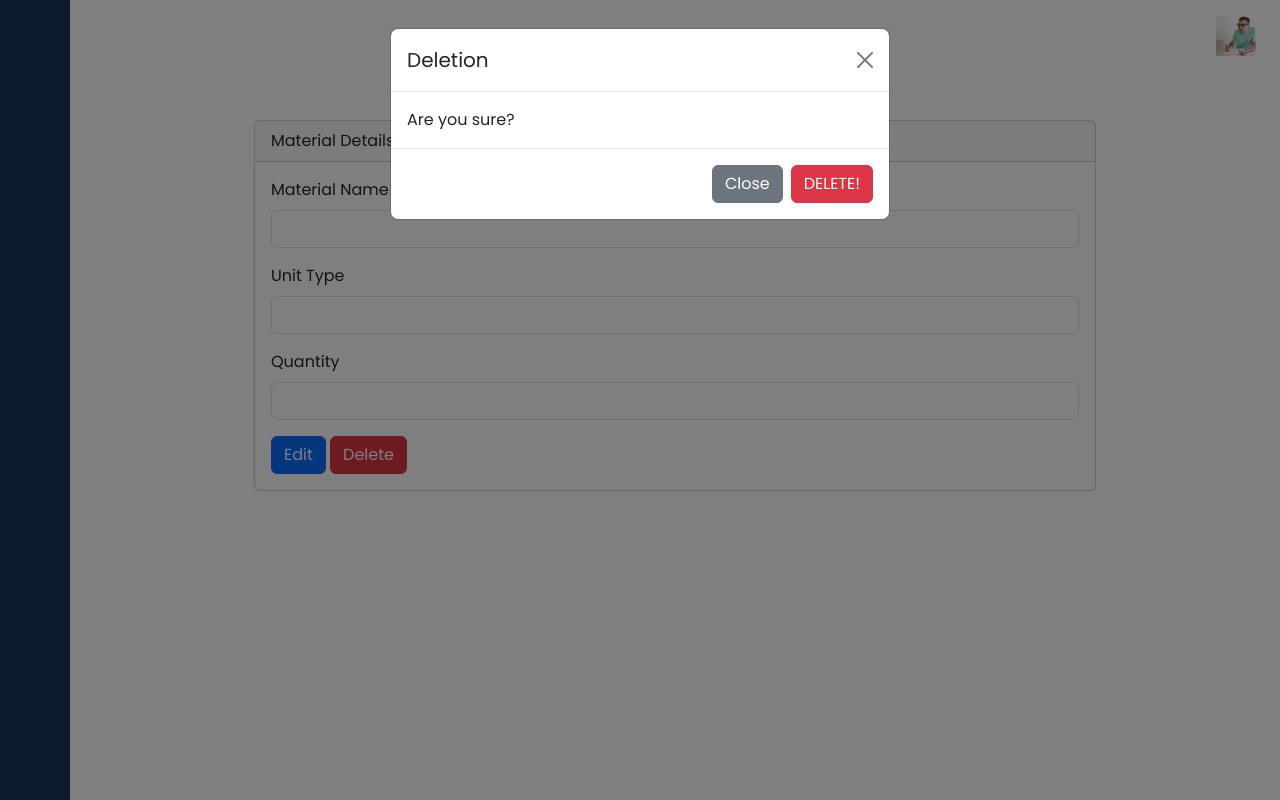
After one commit to TeslaC00/FlaskInventoryManager, a Flask app: template app/templates/updel.html in a window 1280 px wide, after a click on "Delete". The commit adds this page. Run offline with Flask 3, Linux system fonts and the light colour scheme; the template is opened without the code that fills it: values that come from a table or form of the project are taken from there, others are empty; some libraries are stand-ins or nearby versions.

Commit message:
updation and deletion

```diff
--- a/app/templates/show_materials.html
+++ b/app/templates/show_materials.html
@@ -23,7 +23,8 @@
                 <tbody class="table-group-divider">
                 {% for material in materials %}
                     <tr>
-                        <td>{{ material.name }}</td>
+                        <td><a class="link-info"
+                               href="{{ url_for('material.edit_material', name=material.name) }}">{{ material.name }}</a></td>
                         <td>{{ material.unit_type }}</td>
                         <td>{{ material.quantity }}</td>
                     </tr>
--- /dev/null
+++ b/app/templates/updel.html
@@ -0,0 +1,105 @@
+{% extends "base.html" %}
+
+{% block head %}
+    <title>New Material</title>
+    <link rel="stylesheet" href="{{ url_for('static', filename='css/card.css') }}">
+{% endblock %}
+
+{% block content %}
+    <div class="container-fluid">
+        <div class="container mt-5">
+            <div class="col-md-9 mx-auto col-lg-10 px-md-4">
+                <div class="card">
+                    <div class="card-header">Material Details</div>
+                    {% with messages = get_flashed_messages() %}
+                        {% if messages %}
+                            {% for message in messages %}
+                                <div class="alert alert-success" role="alert">
+                                    {{ message }}
+                                </div>
+                            {% endfor %}
+                        {% endif %}
+                    {% endwith %}
+                    <div class="card-body">
+                        <div class="form-container">
+                            <form method="post" action="{{ url_for('material.add_material') }}">
+                                {{ form.hidden_tag() }}
+                                <div class="mb-3">
+                                    <div class="input-container">
+                                        {{ form.name.label(class="form-label") }}
+                                        {{ form.name(class="form-control") }}
+                                    </div>
+                                </div>
+                                <div class="mb-3">
+                                    <div class="input-container">
+                                        {{ form.unit_type.label(class="form-label") }}
+                                        {{ form.unit_type(class="form-control") }}
+                                    </div>
+                                </div>
+                                <div class="mb-3">
+                                    <div class="input-container">
+                                        {{ form.quantity.label(class="form-label") }}
+                                        {{ form.quantity(class="form-control") }}
+                                    </div>
+                                </div>
+                                <button type="button" class="btn btn-primary" data-bs-toggle="modal"
+                                        data-bs-target="#exampleModal2">
+                                    Edit
+                                </button>
+                                <!-- Button trigger modal -->
+                                <button type="button" class="btn btn-danger" data-bs-toggle="modal"
+                                        data-bs-target="#exampleModal">
+                                    Delete
+                                </button>
+
+                                <!-- Modal -->
+                                <div class="modal fade" id="exampleModal" tabindex="-1"
+                                     aria-labelledby="exampleModalLabel" aria-hidden="true">
+                                    <div class="modal-dialog">
+                                        <div class="modal-content">
+                                            <div class="modal-header">
+                                                <h1 class="modal-title fs-5" id="exampleModalLabel">Deletion</h1>
+                                                <button type="button" class="btn-close" data-bs-dismiss="modal"
+                                                        aria-label="Close"></button>
+                                            </div>
+                                            <div class="modal-body">
+                                                Are you sure?
+                                            </div>
+                                            <div class="modal-footer">
+                                                <button type="button" class="btn btn-secondary" data-bs-dismiss="modal">
+                                                    Close
+                                                </button>
+                                                <button type="button" class="btn btn-danger">DELETE!</button>
+                                            </div>
+                                        </div>
+                                    </div>
+                                </div>
+                                <div class="modal fade" id="exampleModal2" tabindex="-1"
+                                     aria-labelledby="exampleModalLabel" aria-hidden="true">
+                                    <div class="modal-dialog">
+                                        <div class="modal-content">
+                                            <div class="modal-header">
+                                                <h1 class="modal-title fs-5" id="exampleModalLabel">Editing</h1>
+                                                <button type="button" class="btn-close" data-bs-dismiss="modal"
+                                                        aria-label="Close"></button>
+                                            </div>
+                                            <div class="modal-body">
+                                                Are you sure?
+                                            </div>
+                                            <div class="modal-footer">
+                                                <button type="button" class="btn btn-secondary" data-bs-dismiss="modal">
+                                                    Close
+                                                </button>
+                                                <button type="button" class="btn btn-danger">Edit</button>
+                                            </div>
+                                        </div>
+                                    </div>
+                                </div>
+                            </form>
+                        </div>
+                    </div>
+                </div>
+            </div>
+        </div>
+    </div>
+{% endblock %}
```
Also changed, not shown: app/routes/material_route.py (+24 -11 lines).
